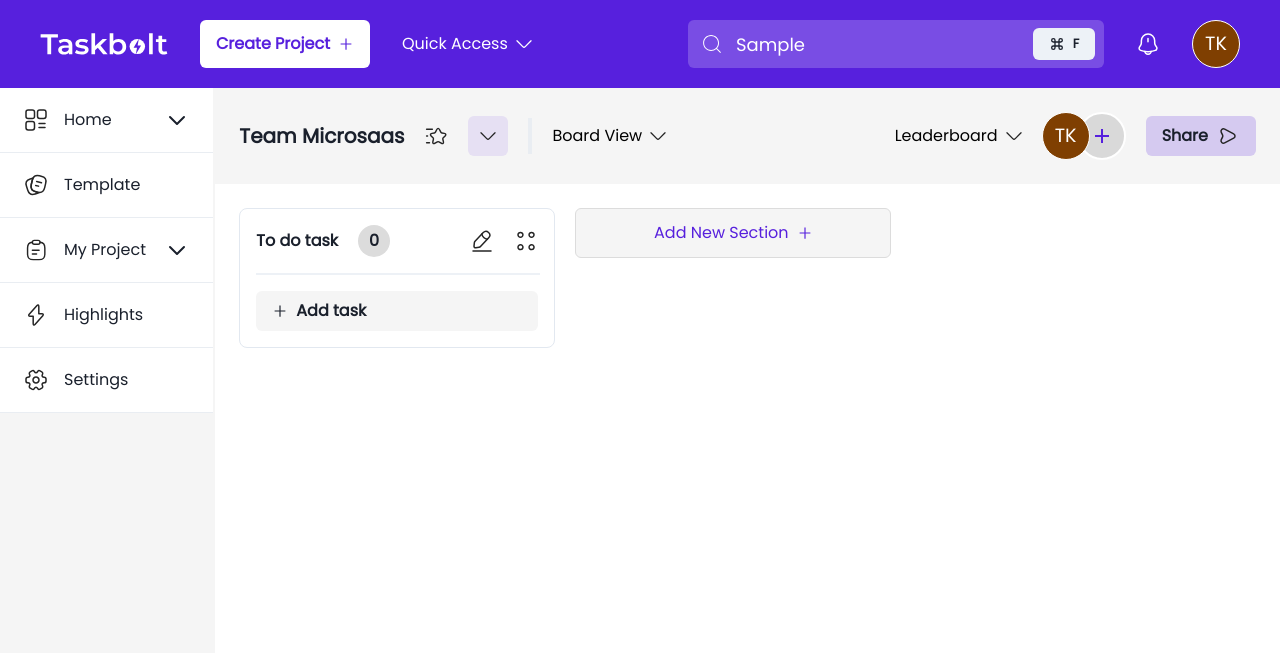
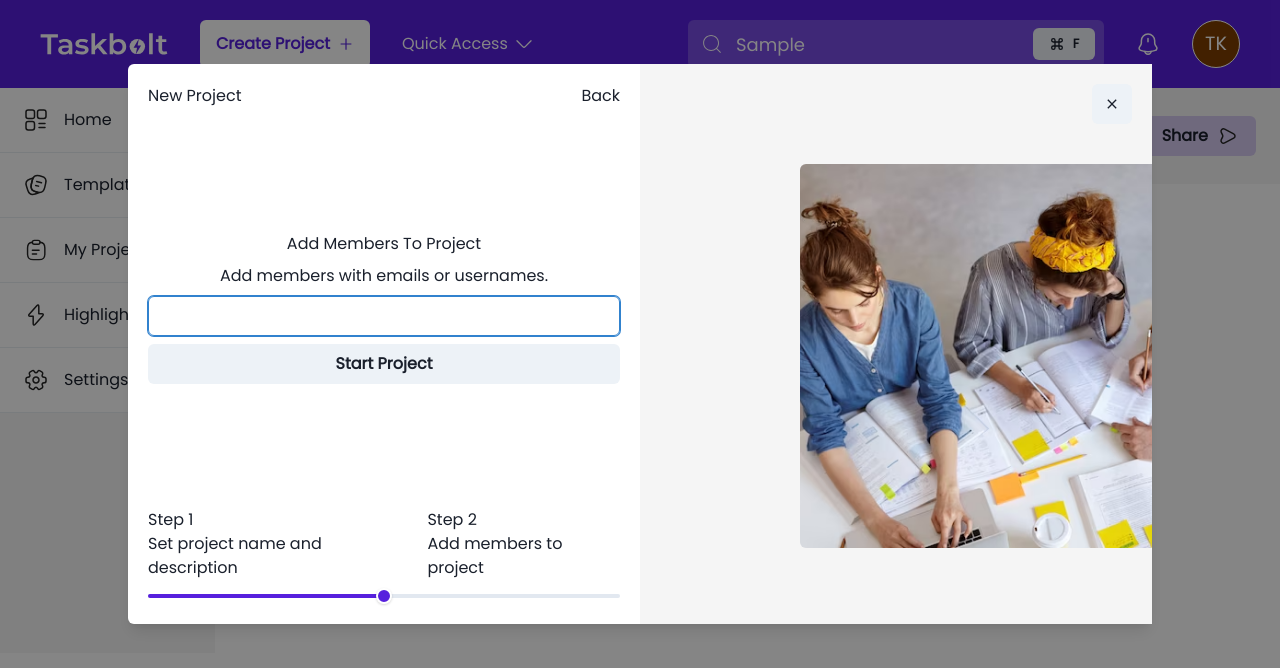
Before and after one commit to damaestro165/Taskbolt, a React (Vite) app: page /dashboard in a window 1280 px wide. Both pictures are taken after typing "Sample" into the empty fields and a click on the button "Create Project". Shown: the top 668 px of the page. Built offline with nearby package versions, Linux system fonts and the light colour scheme.

Commit message:
Feat: Create Project Modal

```diff
--- a/src/component/CreateProjectModal.jsx
+++ b/src/component/CreateProjectModal.jsx
@@ -1,29 +1,114 @@
 import {
+  Box,
+  Button,
   Modal,
   ModalBody,
   ModalContent,
   ModalHeader,
   ModalOverlay,
   Text,
+  useDisclosure,
+  Link,
+  Icon,
+  IconButton,
+  HStack,
+  Spacer,
+  Input,
+  VStack,
+  Slider,
+  SliderTrack,
+  SliderFilledTrack,
+  SliderThumb,
+  Image,
+  Center,
 } from '@chakra-ui/react';
 import React from 'react';
+import { AiOutlinePlus } from 'react-icons/ai';
+import { BsArrowLeft } from 'react-icons/bs';
+import { IoMdClose } from 'react-icons/io';
+import DisplayImage from '../assets/otpimage.png';
 
-const CreateProjectModal = ({ childern }) => {
+const CreateProjectModal = () => {
   const { isOpen, onOpen, onClose } = useDisclosure();
 
   return (
     <>
-      {childern}
-
-      <Modal blockScrollOnMount={false} isOpen={isOpen} onClose={onClose}>
+      <Button
+        onClick={onOpen}
+        rightIcon={<AiOutlinePlus />}
+        bg='white'
+        variant='solid'
+        color='brand.100'
+        fontSize='md'
+        py='1.5rem'
+      >
+        Create Project
+      </Button>
+      <Modal
+        blockScrollOnMount={false}
+        isOpen={isOpen}
+        onClose={onClose}
+        size='5xl'
+      >
         <ModalOverlay />
         <ModalContent>
-          <ModalHeader>Modal Title</ModalHeader>
-
-          <ModalBody>
-            <Text fontWeight='bold' mb='1rem'>
-              You can scroll the content behind the modal
-            </Text>
+          <ModalBody margin={0} padding={0}>
+            <Box className='h-[35rem] flex'>
+              <Box className='w-1/2 p-5 flex flex-col justify-between h-full'>
+                <HStack>
+                  <Text>New Project</Text>
+                  <Spacer />
+                  <Text>Back</Text>
+                </HStack>
+                <VStack>
+                  <Text>Add Members To Project</Text>
+                  <Text>Add members with emails or usernames. </Text>
+                  <Input type='email' placehoder='eg. johnboyega@gmail.com' />
+                  <Button width='full'>Start Project</Button>
+                </VStack>
+                <VStack>
+                  <HStack>
+                    <Box>
+                      <Text>Step 1</Text>
+                      <Text>Set project name and description</Text>
+                    </Box>
+                    <Spacer />
+                    <Box>
+                      <Text>Step 2</Text>
+                      <Text>Add members to project</Text>
+                    </Box>
+                  </HStack>
+                  <Slider
+                    aria-label='slider'
+                    step={30}
+                    value={50}
+                    focusThumbOnChange={false}
+                    isReadOnly
+                    size='lg'
+                  >
+                    <SliderTrack>
+                      <SliderFilledTrack bg='#5720DD' />
+                    </SliderTrack>
+                    <SliderThumb
+                      bg='#5720DD'
+                      border='2px'
+                      borderColor='white'
+                    />
+                  </Slider>
+                </VStack>
+              </Box>
+              <Box className='w-1/2 bg-[#F5F5F5] py-5 flex flex-col overflow-hidden '>
+                <Box className='px-5 self-end'>
+                  <IconButton icon={<IoMdClose />} />
+                </Box>
+                <Center className=' w-full mt-10 ml-[10rem]'>
+                  <Image
+                    src={DisplayImage}
+                    className=' w-[55rem] h-[24rem]   object-cover rounded-md  '
+                  />
+                </Center>
+              </Box>
+            </Box>
           </ModalBody>
         </ModalContent>
       </Modal>
--- a/src/component/ProjectInfoModal.jsx
+++ b/src/component/ProjectInfoModal.jsx
@@ -52,8 +52,8 @@ const ProjectInfoModal = () => {
             paddingTop: '6rem',
           }}
         >
-          <ModalHeader>Project Action</ModalHeader>
-          <ModalBody className='flex flex-col gap-4'>
+          <ModalBody paddingY={10} className='flex flex-col gap-4'>
+            <Text>Project Action</Text>
             <HStack>
               <Text>Team Microsaas</Text>
               <Spacer />
--- a/src/component/TopBar.jsx
+++ b/src/component/TopBar.jsx
@@ -20,22 +20,15 @@ import NotificationIcon from '../assets/Icons/BellIcon';
 import { CiSearch } from 'react-icons/ci';
 
 import { RiCommandFill } from 'react-icons/ri';
+import CreateProjectModal from './CreateProjectModal';
 
 const TopBar = () => {
   return (
     <Box className='bg-[#5720DD] w-full p-5 px-10 flex justify-between'>
       <HStack spacing='2rem'>
         <Image src={Logo} alt='logo' w='8rem' />
-        <Button
-          rightIcon={<AiOutlinePlus />}
-          bg='white'
-          variant='solid'
-          color='brand.100'
-          fontSize='md'
-          py='1.5rem'
-        >
-          Create Project
-        </Button>
+        <CreateProjectModal />
+
         <MenuComp title='Quick Access' color='white' />
       </HStack>
       <HStack spacing='2rem'>
```
